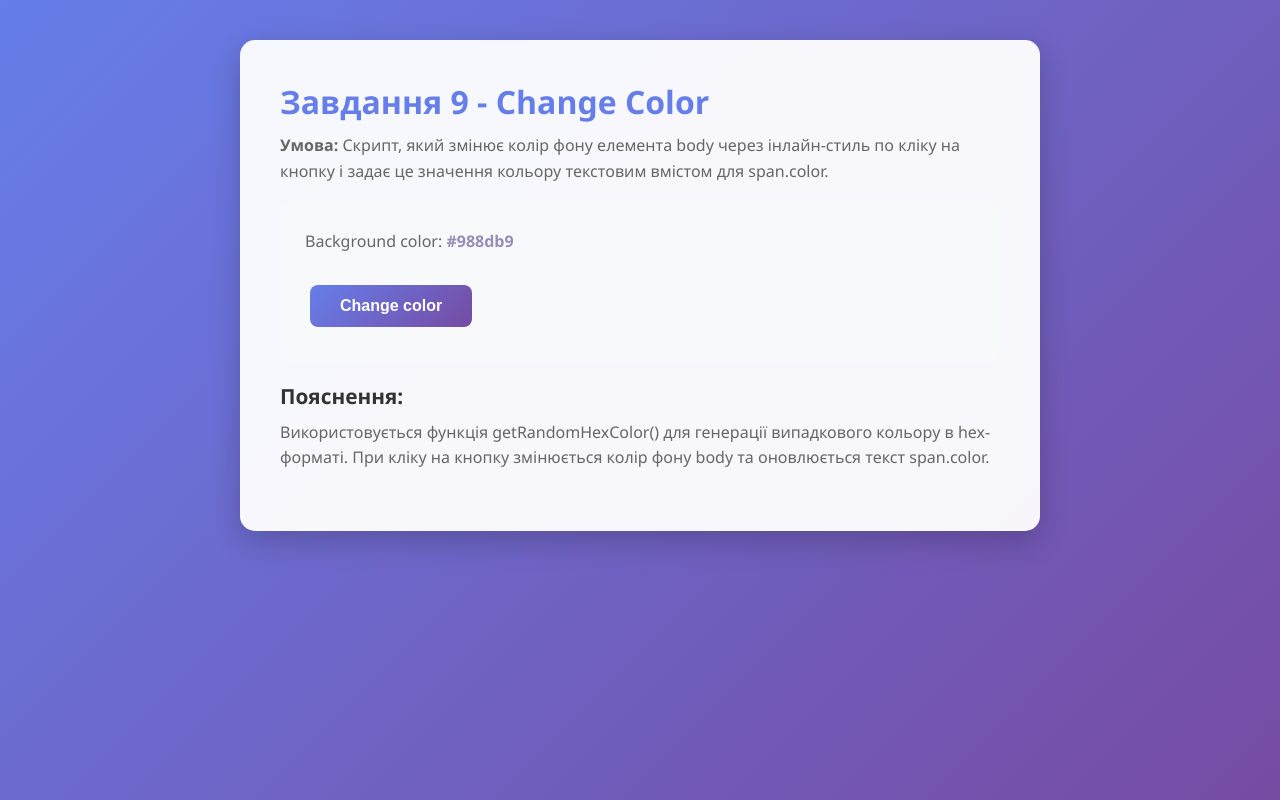
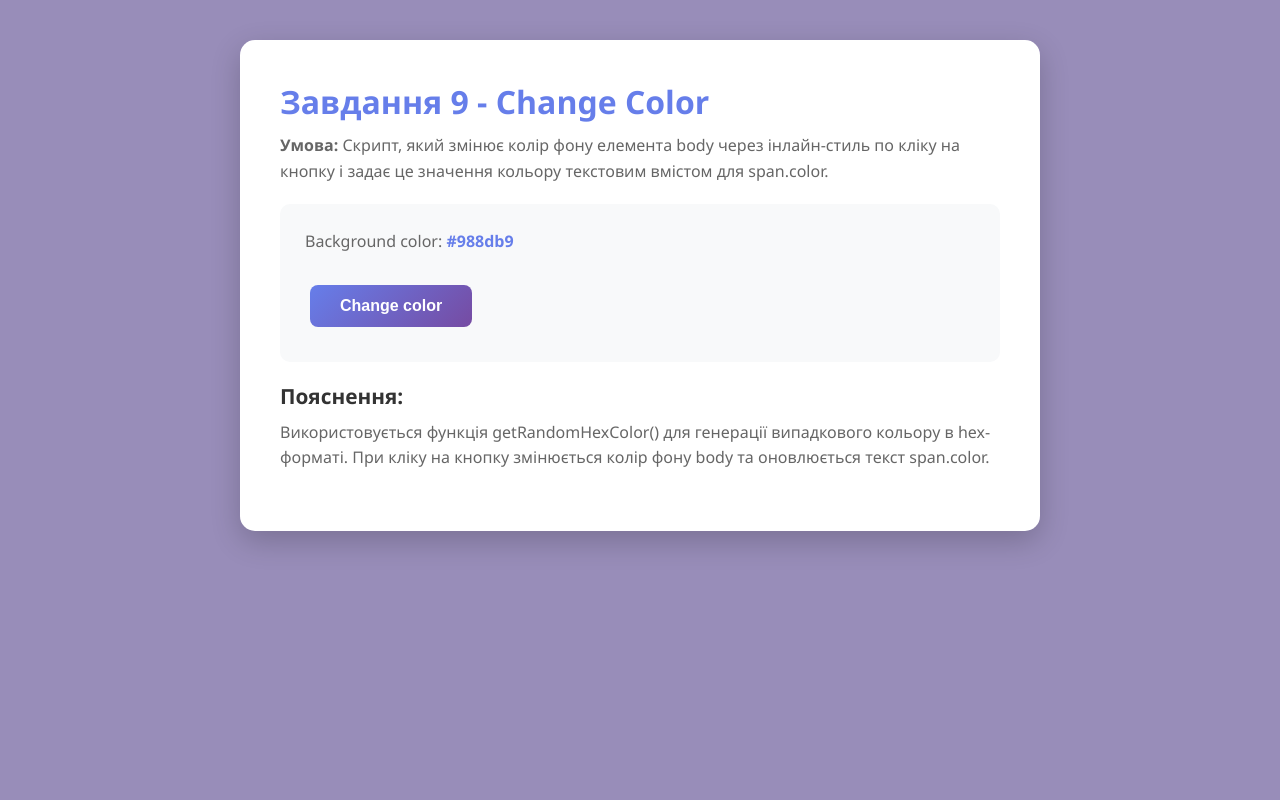
Before and after one commit to Freazg/IO-31_appWEB-SasYevhenii-FIOT-2025, a plain HTML site: page lab6/task9.html in a window 1280 px wide. Both pictures are taken after a click on the button "Change color". Drawn offline with Linux system fonts and the light colour scheme.

Commit message:
Fix task9: properly change body background color

```diff
--- a/lab6/task9.html
+++ b/lab6/task9.html
@@ -30,26 +30,23 @@
 
         const changeColorBtn = document.querySelector('.change-color');
         const colorSpan = document.querySelector('.color');
-        const container = document.querySelector('.container');
 
         changeColorBtn.addEventListener('click', function() {
             console.log('=== ЗМІНА КОЛЬОРУ ФОНУ ===');
 
             // Отримуємо поточний колір
-            const currentColor = document.body.style.backgroundColor || 'початковий';
+            const currentColor = document.body.style.backgroundColor || 'gradient';
             console.log(`Поточний колір фону: ${currentColor}`);
 
             // Генеруємо новий випадковий колір
             const newColor = getRandomHexColor();
             console.log(`Новий колір (hex): ${newColor}`);
 
-            // Змінюємо колір фону body та контейнера
-            document.body.style.backgroundColor = newColor;
-            container.style.backgroundColor = 'rgba(255, 255, 255, 0.95)';
+            // Змінюємо колір фону body (це змінить фон навколо контейнера)
+            document.body.style.background = newColor;
 
             // Оновлюємо текст у span
             colorSpan.textContent = newColor;
-            colorSpan.style.color = newColor;
 
             console.log(`Колір фону змінено на: ${newColor}`);
             console.log('');
```
